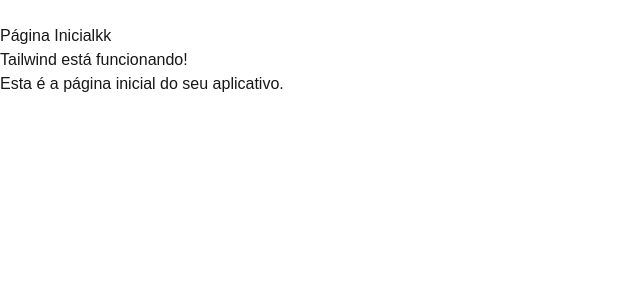
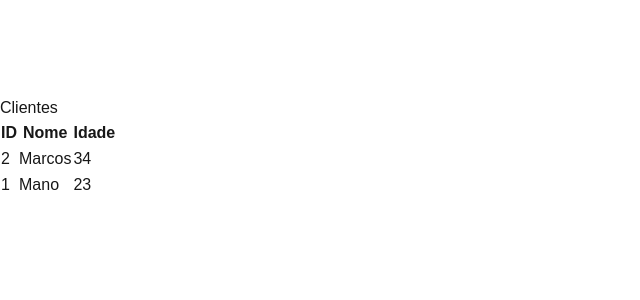
Before and after one commit to juancoutinhoflooxmongagua/Next-Register, a Next.js app: page / in a window 1280 px wide. Shown: the top 300 px of the page, without its empty margins (0-640 px from the left). Built offline with nearby package versions, Linux system fonts and the light colour scheme.

Commit message:
feat: finish table and data

```diff
--- /dev/null
+++ b/src/components/Table.jsx
@@ -0,0 +1,20 @@
+export default function Table({ clients }) {
+    return (
+        <table border="1">
+            <thead>
+                <tr>
+                    <th>ID</th>
+                    <th>Nome</th>
+                    <th>Idade</th>
+                </tr>
+            </thead>
+            <tbody>
+                {clients.map((client) => (
+                    <tr key={client.id}>
+                        <td>{client.id}</td><td>{client.nome}</td><td>{client.idade}</td>
+                    </tr>
+                ))}
+            </tbody>
+        </table>
+    );
+}
--- a/src/core/Client.js
+++ b/src/core/Client.js
@@ -6,7 +6,11 @@ export default class Client {
     constructor(nome, idade, id = null) {
         this.#nome = nome;
         this.#idade = idade;
-        this.#id = id;
+        this.#id = id || Math.random().toString(36).substr(2, 9); // Gera um ID único se não for passado
+    }
+
+    static null(){
+        return new Client('', 0);
     }
 
     get id() {
--- a/src/pages/app.jsx
+++ b/src/pages/app.jsx
@@ -1,18 +1,19 @@
 import Layout from "@/components/Layout";
+import Table from "@/components/Table";
+import Client from "../core/Client";
 
 export default function Home() {
+  const clientes = [
+    new Client("Marcos", 34, "2"),
+    new Client("Mano", 23, "1"),
+  ];
+
   return (
     <div>
-        <br></br>
-    <Layout title="Página Inicialkk">
-    </Layout>
+      <br /><br /><br /><br />
+      <Layout title="Clientes" />
       <div className="p-6">
-        <h1 className="text-3xl font-bold text-blue-500">
-          Tailwind está funcionando!
-        </h1>
-        <p className="mt-4 text-gray-700">
-          Esta é a página inicial do seu aplicativo.
-        </p>
+        <Table clients={clientes} />
       </div>
     </div>
   );
```
